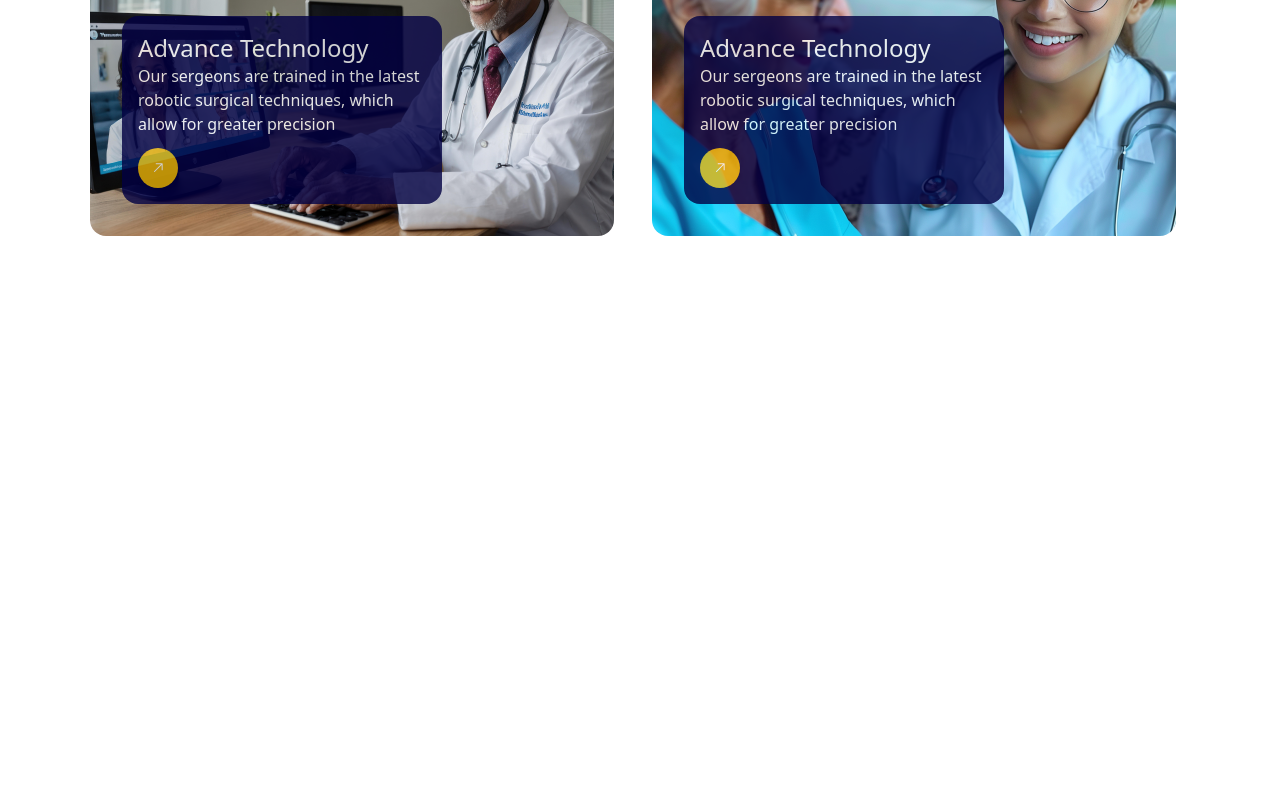
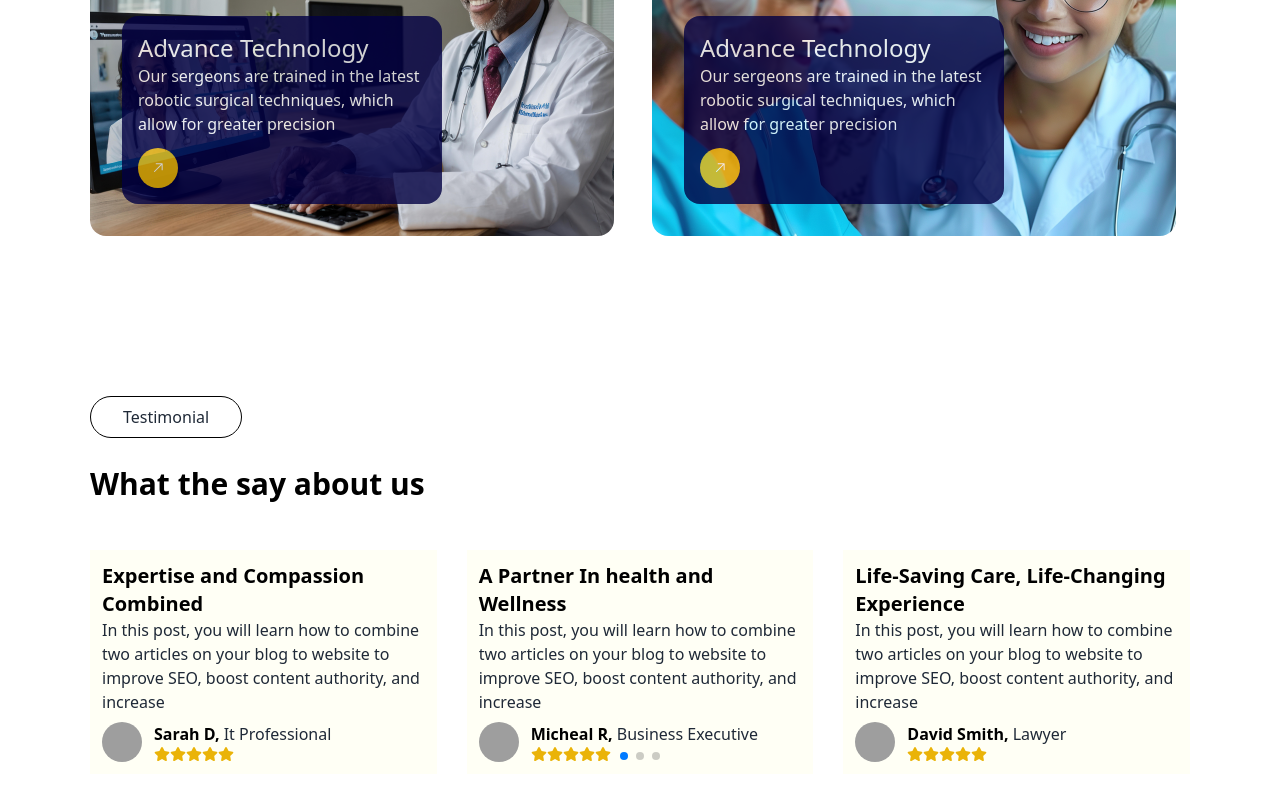
Before and after one commit to devmamunbd/HealthCareLandingPage, a React (Vite) app: page / in a window 1280 px wide. Shown: the part 2144-2944 px from the top of the page. Before the commit the page ends 2420 px from the top, so only its background shows below. Built offline with nearby package versions, Linux system fonts and the light colour scheme; grey boxes are pictures that could not be loaded.

Commit message:
tesmonial done

```diff
--- a/package.json
+++ b/package.json
@@ -15,7 +15,8 @@
     "react-dom": "^18.3.1",
     "react-icons": "^5.2.1",
     "react-router": "^6.24.1",
-    "react-router-dom": "^6.24.1"
+    "react-router-dom": "^6.24.1",
+    "swiper": "^11.1.4"
   },
   "devDependencies": {
     "@types/react": "^18.3.3",
--- a/src/Home/Home/Home.jsx
+++ b/src/Home/Home/Home.jsx
@@ -4,7 +4,10 @@ import { GiTwoCoins } from "react-icons/gi";
 import { IoIosVideocam } from 'react-icons/io';
 import { GoArrowUpRight } from "react-icons/go";
 import { FiArrowUpRight } from "react-icons/fi";
-
+import { Swiper, SwiperSlide } from 'swiper/react';
+import 'swiper/css';
+import 'swiper/css/pagination';
+import { Pagination } from 'swiper/modules';
 
 
 const Home = () => {
@@ -189,6 +192,153 @@ const Home = () => {
         </div>
 
 
+      {/* testimonial */}
+
+      <div className='mt-40'>
+        <div>
+          <button className='bg-transparent px-8 py-2 border-[1px] border-black rounded-full'>Testimonial</button>
+          <h1 className='text-3xl text-black font-bold mt-7'>What the say about us</h1>
+        </div>
+
+        <div className='mt-12 '>
+        <Swiper
+        slidesPerView={3}
+        spaceBetween={30}
+        pagination={{
+          clickable: true,
+        }}
+        modules={[Pagination]}
+        className="mySwiper"
+      >
+        <SwiperSlide>
+          <div className='bg-[#FFFFF5] p-3'>
+            <div>
+              <h1 className='text-xl font-bold text-black'>Expertise and Compassion <br /> Combined</h1>
+              <p>In this post, you will learn how to combine two articles on your blog to website to improve SEO, boost content authority, and increase</p>
+            </div>
+            <div className='flex gap-3 items-center mt-2'>
+              <div>
+                <img className='w-10 h-10 rounded-full' src="https://i.postimg.cc/CxmqD99D/istockphoto-1437816897-612x612.jpg" alt="" />
+              </div>
+              <div>
+                <h1><span className='font-bold text-black'>Sarah D,</span> It Professional</h1>
+                <div className='flex text-yellow-500'>
+                <FaStar />
+                <FaStar />
+                <FaStar />
+                <FaStar />
+                <FaStar />
+                </div>
+
+              </div>
+            </div>
+          </div>
+        </SwiperSlide>
+
+        <SwiperSlide>
+          <div className='bg-[#FFFFF5] p-3'>
+            <div>
+              <h1 className='text-xl font-bold text-black'>A Partner In health and  <br /> Wellness</h1>
+              <p>In this post, you will learn how to combine two articles on your blog to website to improve SEO, boost content authority, and increase</p>
+            </div>
+            <div className='flex gap-3 items-center mt-2'>
+              <div>
+                <img className='w-10 h-10 rounded-full' src="https://i.postimg.cc/4xzxv29D/stock-photo-doubtful-hispanic-man-looking-with-disbelief-expression.jpg" alt="" />
+              </div>
+              <div>
+                <h1><span className='font-bold text-black'>Micheal R,</span> Business Executive</h1>
+                <div className='flex text-yellow-500'>
+                <FaStar />
+                <FaStar />
+                <FaStar />
+                <FaStar />
+                <FaStar />
+                </div>
+
+              </div>
+            </div>
+          </div>
+        </SwiperSlide>
+
+        <SwiperSlide>
+          <div className='bg-[#FFFFF5] p-3'>
+            <div>
+              <h1 className='text-xl font-bold text-black'>Life-Saving Care, Life-Changing <br /> Experience</h1>
+              <p>In this post, you will learn how to combine two articles on your blog to website to improve SEO, boost content authority, and increase</p>
+            </div>
+            <div className='flex gap-3 items-center mt-2'>
+              <div>
+                <img className='w-10 h-10 rounded-full' src="https://i.postimg.cc/HsFr97Py/images-15.jpg" alt="" />
+              </div>
+              <div>
+                <h1><span className='font-bold text-black'>David Smith,</span> Lawyer</h1>
+                <div className='flex text-yellow-500'>
+                <FaStar />
+                <FaStar />
+                <FaStar />
+                <FaStar />
+                <FaStar />
+                </div>
+
+              </div>
+            </div>
+          </div>
+        </SwiperSlide>
+
+        <SwiperSlide>
+          <div className='bg-[#FFFFF5] p-3'>
+            <div>
+              <h1 className='text-xl font-bold text-black'>Expertise and Compassion <br /> Combined</h1>
+              <p>In this post, you will learn how to combine two articles on your blog to website to improve SEO, boost content authority, and increase</p>
+            </div>
+            <div className='flex gap-3 items-center mt-2'>
+              <div>
+                <img className='w-10 h-10 rounded-full' src="https://i.postimg.cc/CxmqD99D/istockphoto-1437816897-612x612.jpg" alt="" />
+              </div>
+              <div>
+                <h1><span className='font-bold text-black'>Sarah D,</span> It Professional</h1>
+                <div className='flex text-yellow-500'>
+                <FaStar />
+                <FaStar />
+                <FaStar />
+                <FaStar />
+                <FaStar />
+                </div>
+
+              </div>
+            </div>
+          </div>
+        </SwiperSlide>
+        <SwiperSlide>
+          <div className='bg-[#FFFFF5] p-3'>
+            <div>
+              <h1 className='text-xl font-bold text-black'>Expertise and Compassion <br /> Combined</h1>
+              <p>In this post, you will learn how to combine two articles on your blog to website to improve SEO, boost content authority, and increase</p>
+            </div>
+            <div className='flex gap-3 items-center mt-2'>
+              <div>
+                <img className='w-10 h-10 rounded-full' src="https://i.postimg.cc/CxmqD99D/istockphoto-1437816897-612x612.jpg" alt="" />
+              </div>
+              <div>
+                <h1><span className='font-bold text-black'>Sarah D,</span> It Professional</h1>
+                <div className='flex text-yellow-500'>
+                <FaStar />
+                <FaStar />
+                <FaStar />
+                <FaStar />
+                <FaStar />
+                </div>
+
+              </div>
+            </div>
+          </div>
+        </SwiperSlide>
+
+      </Swiper>
+        </div>
+
+      </div>
+
 
       </div>
     </div>
```
Also changed, not shown: 1 other file (tests, documents, lock files or other folders).
